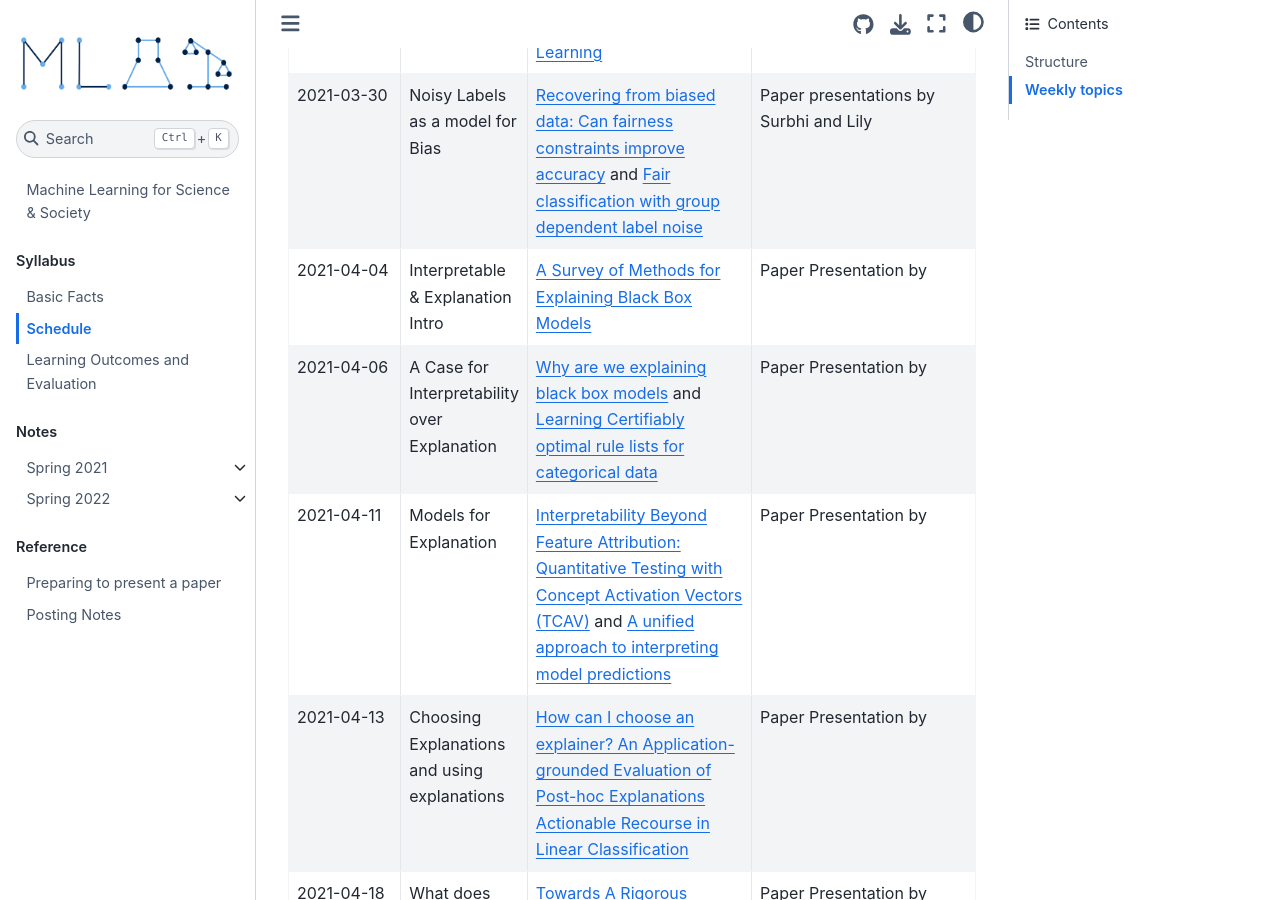
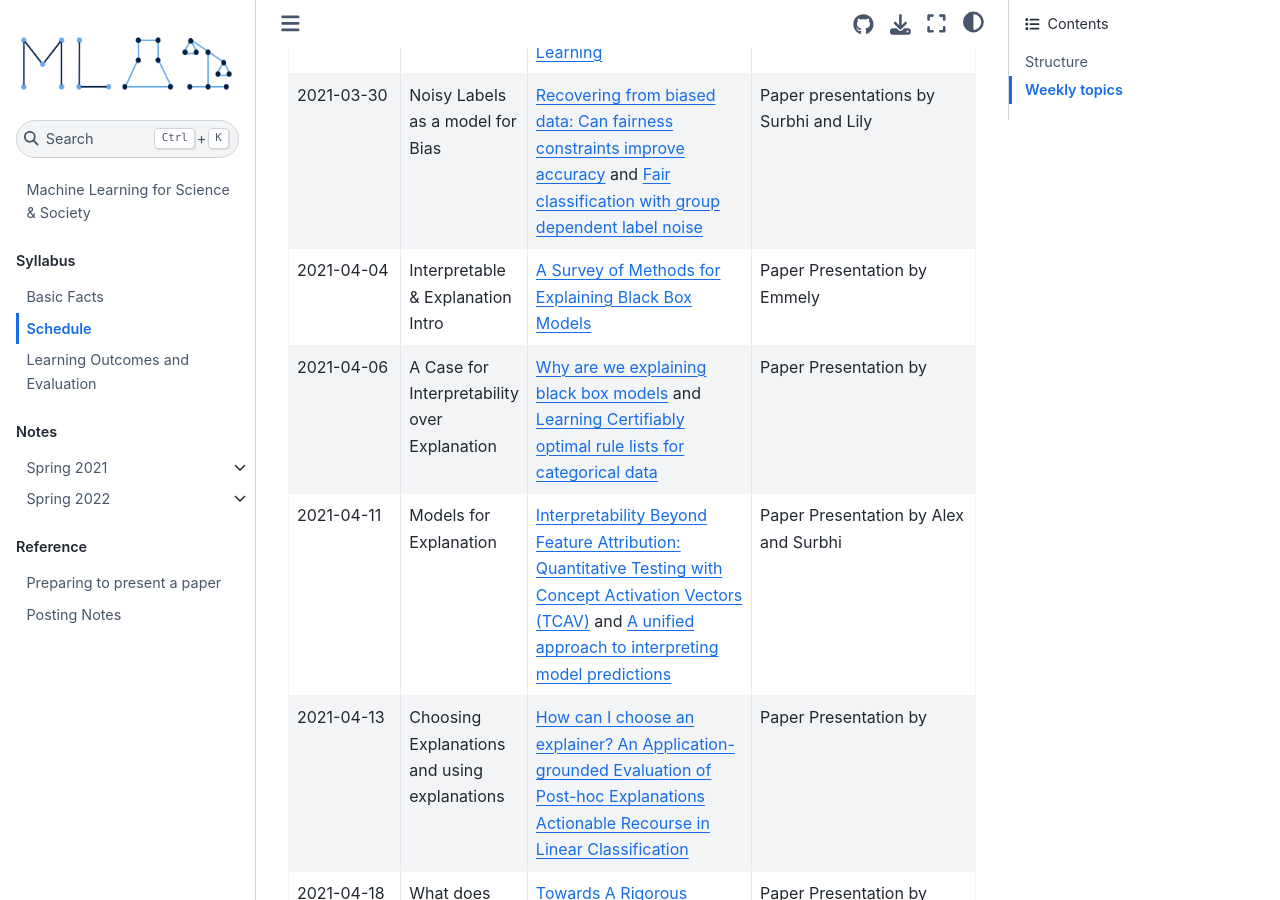
Before and after one commit to ml4scisoc/ml4scisoc.github.io, a Jupyter Book: the page built from syllabus/schedule.md, in a window 1280 px wide and 900 px high, scrolled down 2828 px. Built offline with Jupyter Book 1.0.4 settings and Sphinx 7.4.7 and the Sphinx Book theme 1.1.4, drawn with Linux system fonts in a browser that asks for light colours; pages that are not in the unit, such as notebooks, are missing from menus.

Commit message:
presenters

```diff
--- a/syllabus/schedule.md
+++ b/syllabus/schedule.md
@@ -110,7 +110,7 @@ and recent publications.
 * - 2021-04-04
   - Interpretable & Explanation Intro
   - [A Survey of Methods for Explaining Black Box Models](https://dl.acm.org/doi/pdf/10.1145/3236009)
-  - Paper Presentation by
+  - Paper Presentation by Emmely
 * - 2021-04-06
   - A Case for Interpretability over Explanation
   - [Why are we explaining black box models](https://hdsr.mitpress.mit.edu/pub/f9kuryi8/release/6) and [Learning Certifiably optimal rule lists for categorical data](http://jmlr.org/papers/volume18/17-716/17-716.pdf)
@@ -118,7 +118,7 @@ and recent publications.
 * - 2021-04-11
   - Models for Explanation
   - [Interpretability Beyond Feature Attribution: Quantitative Testing with Concept Activation Vectors (TCAV)](https://arxiv.org/abs/1711.11279) and [A unified approach to interpreting model predictions](https://dl.acm.org/doi/10.5555/3295222.3295230)
-  - Paper Presentation by
+  - Paper Presentation by Alex and Surbhi
 * - 2021-04-13
   - Choosing Explanations and using explanations
   - [How can I choose an explainer? An Application-grounded
```
